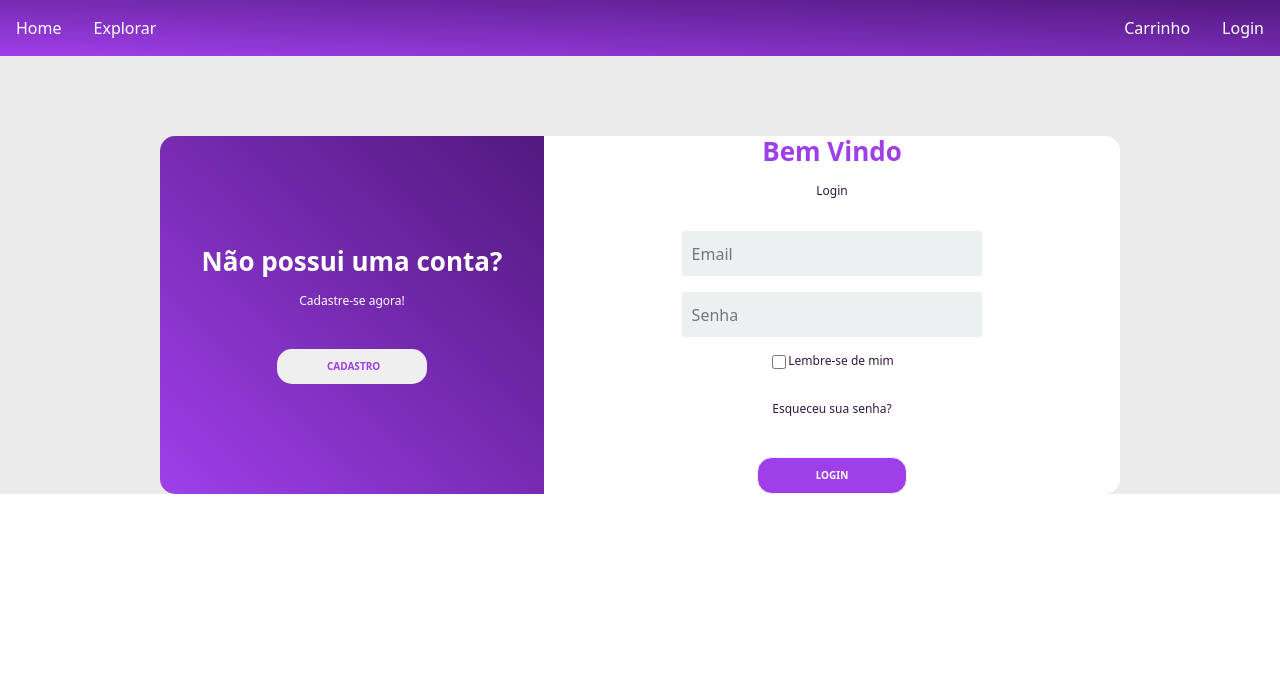
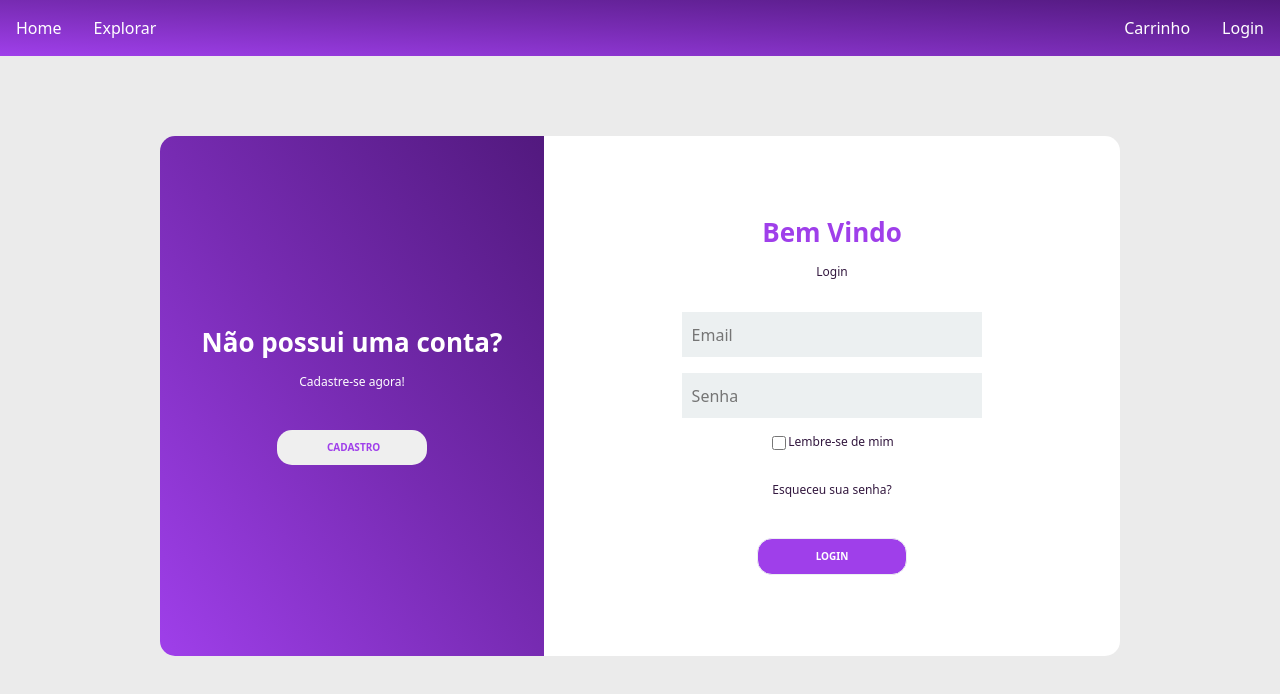
Before and after one commit to UnBArqDsw2021-2/2021.2_G7_PartyRent_Frontend, a React (Vite) app: page /login in a window 1280 px wide. Shown: the top 694 px of the page. Built offline with nearby package versions, Linux system fonts and the light colour scheme.

Commit message:
style: alterando tela de login e cadastro

```diff
--- a/src/Login/Login.tsx
+++ b/src/Login/Login.tsx
@@ -43,7 +43,7 @@ function Login() {
     }
 
     return (
-        <div className="container-main">
+        <div className="container-main-register-login">
 
 
                 <div className="content first-content">
--- a/src/Login/Register.tsx
+++ b/src/Login/Register.tsx
@@ -40,7 +40,7 @@ function Register() {
     }
     return (
         <div>
-            <div className="container-main">
+            <div className="container-main-register-login">
 
                 <div className="content first-content">
                     <div className="first-column">
--- a/src/Login/styles.css
+++ b/src/Login/styles.css
@@ -8,6 +8,17 @@
     display: flex;
     justify-content: center;
 
+}
+
+.container-main-register-login {
+    margin: 0;
+    padding: 0;
+    box-sizing: border-box;
+    height: 100vh;
+    width: 100%;
+    background-color: rgb(235, 235, 235);
+    display: flex;
+    justify-content: center;
 }
 
 input.check{
```
